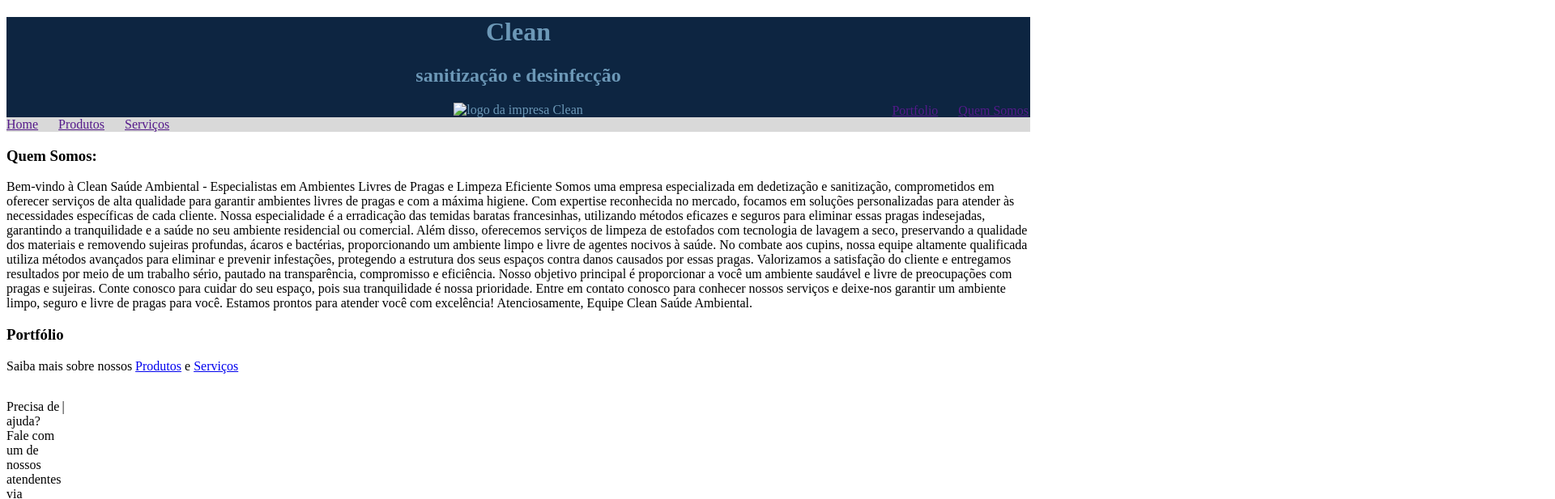
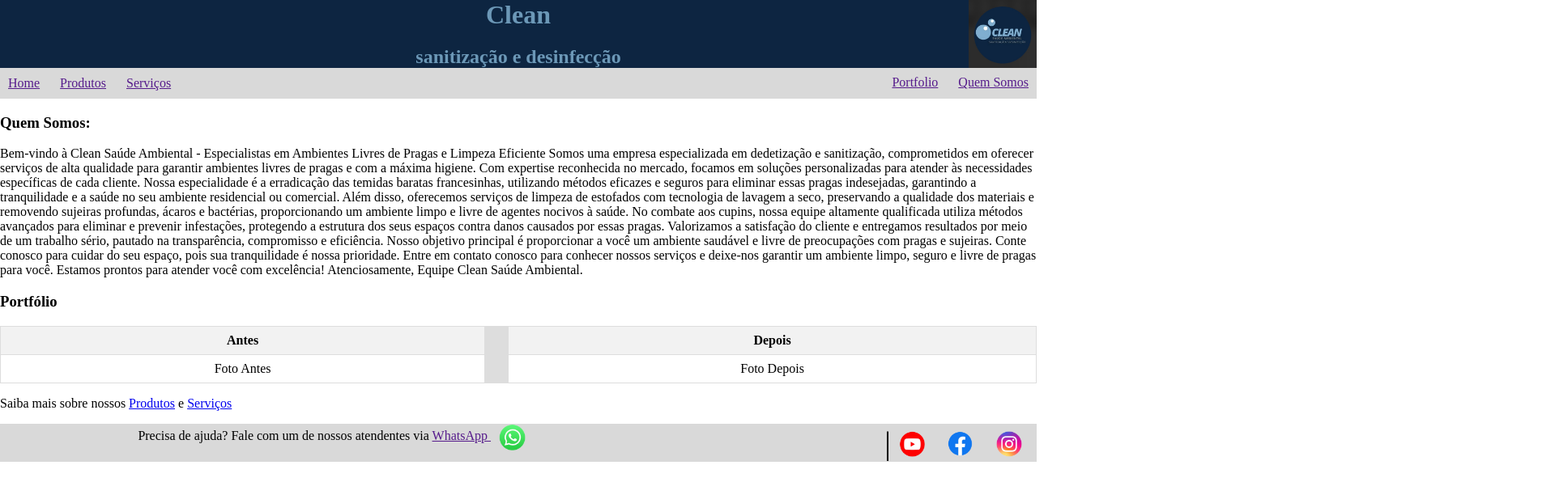
Before and after one commit to ingridvithoriaoc/AulaCSS01, a plain HTML site: page src/index.html in a window 1280 px wide. Shown: the top 617 px of the page at 81% size, 1920 px wide, since content can reach past the window. Drawn offline with Linux system fonts and the light colour scheme.

Commit message:
home page quase finalizada. footer settado 90%. Construção da tabela iniciada

```diff
--- a/src/index.html
+++ b/src/index.html
@@ -15,7 +15,7 @@
         <header>
             <h1>Clean</h1>
             <h2>sanitização e desinfecção</h2>
-            <img id="logo" src="#" alt="logo da impresa Clean">
+            <img id="logo" src="util/logo clean.png" alt="logo da impresa Clean">
         </header>
         <div class="seletores-superiores">
             <ul class="menu">
@@ -73,6 +73,20 @@
             <h3>Portfólio</h3>
 
             <!-- criar a tabela -->
+            <table>
+                <thead>
+                    <tr>
+                        <th>Antes</th>
+                        <th>Depois</th>
+                    </tr>
+                </thead>
+                <tbody>
+                    <tr>
+                        <td>Foto Antes</td>
+                        <td>Foto Depois</td>
+                    </tr>
+                </tbody>
+            </table>
 
         </section>
     </div>
@@ -82,15 +96,13 @@
     </section>
 
     <footer>
-        <p>Precisa de ajuda? Fale com um de nossos atendentes via <a href=""> WhatsApp <img src="util/logo Whatsapp.png"
-                    alt="imagem da logo do WhatsApp"></a></p>
-        <p>|</p>
+        <p>Precisa de ajuda? Fale com um de nossos atendentes via <a href=""> WhatsApp <img
+                    src="util/logo whatsapp-220220px.png" alt="imagem da logo do WhatsApp"></a></p>
+        <p id="barra-separadora">|</p>
         <ul>
-            <li id="youTube"><a href="#"><img src="util/logo YouTube (1).png" alt="logo do YouTube"></a></li>
-            <li id="faceBook"><a href="#"><img src="util/logo FaceBook.png" alt="logo do FaceBook"></a></li>
-            <li id="instagram"><a href="#"><img style="height: 50%; width: 40%;"
-                        src="util/v982-d3-04-removebg-preview.png" alt="logo do Instagram"></a>
-            </li>
+            <li><a href="#"><img src="util/logo youTube-220220px.png" alt="logo do YouTube"></a></li>
+            <li><a href="#"><img src="util/logo face-220220px.png" alt="logo do FaceBook"></a></li>
+            <li><a href="#"><img src="util/logo-instagram.png" alt="logo do Instagram"></a></li>
         </ul>
     </footer>
 
--- a/src/style.css
+++ b/src/style.css
@@ -1,25 +1,44 @@
+body {
+    margin: 0;
+    padding: 0;
+    height: 100vh;
+    width: 100%;
+}
+
 header {
     background-color: rgba(13, 37, 65, 1);
     color: rgba(108, 152, 183, 1);
     text-align: center;
+    margin-top: 0;
+
+}
+
+header h1 {
+    margin: 0;
+}
+
+header h2 {
+    margin-bottom: 0;
 }
 
 /* falta editar o posicionamento */
-.logo {
+header img {
     position: absolute;
     top: 0;
     right: 0;
+    height: 85px;
 }
 
 .seletores-superiores {
     background-color: rgba(217, 217, 217, 1);
     display: flex;
+    position: relative;
 }
 
 .menu {
     list-style: none;
     padding: 0;
-    margin: 0;
+    margin: 10px;
     display: flex;
 }
 
@@ -33,17 +52,57 @@ header {
     margin: 0;
     display: flex;
 
-    position: fixed;
+    position: absolute;
     right: 10px;
-    top: 16%
+    top: 25%
 }
 
 .hookers li {
     margin-left: 25px;
 }
 
+table {
+    width: 100%;
+    border-collapse: collapse;
+    margin-top: 10px;
+}
+
+th,
+td {
+    border: 1px solid #ddd;
+    padding: 8px;
+    text-align: center;
+}
+
+th {
+    background-color: #f2f2f2;
+}
+
+td {
+    /* Adicione estilos adicionais para as células conforme necessário */
+}
+
+th:first-child,
+td:first-child {
+    border-right: 30px solid #ddd;
+}
+
 footer {
     display: flex;
+    background-color: rgba(217, 217, 217, 1);
+    justify-content: flex-end;
+
+}
+
+footer p {
+    margin: 0;
+    max-height: 4em;
+
+}
+
+#barra-separadora {
+    font-size: 40px;
+    margin-left: 20%;
 }
 
 footer ul {
@@ -51,21 +110,35 @@ footer ul {
     padding: 0;
     margin: 0;
     display: flex;
+    height: 40px;
+
+
 }
 
-.youTube a img {
-    width: 60%;
-    height: 60%;
+footer ul li {
+    list-style: none;
+    margin: 0;
+    padding: 0;
+    height: 40px;
+    width: 40px;
+    margin: 5px 10px 0 10px;
 }
 
-.instagram {
-    width: 40%;
-    height: 10%;
+ul img {
+    width: 80%;
+    height: 80%;
+    padding-top: 10%;
+
+    right: 10px;
+}
+
+footer p a {
+    height: 10px;
 }
 
 footer p a img {
     vertical-align: middle;
-    width: 10%;
-    margin-left: -70px;
+    width: 5%;
+    margin-left: 10px;
     height: auto;
 }
```
Also changed, not shown: src/util/logo FaceBook.png (deleted), src/util/logo Whatsapp.png (deleted), src/util/logo YouTube (1).png (deleted), src/util/logo clean.png (added), src/util/logo face-220220px.png (added), src/util/logo whatsapp-220220px.png (added), src/util/logo youTube-220220px.png (added), src/util/logo-instagram.png (added), src/util/v982-d3-04-removebg-preview.png (deleted).
